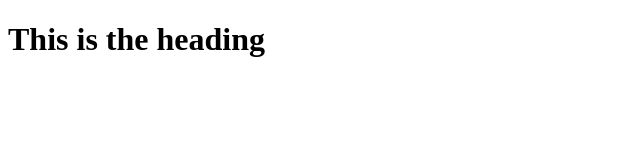
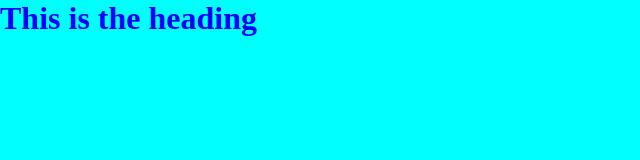
Before and after one commit to RazaSayyed786/GItTesting, a plain HTML site: page index.html in a window 1280 px wide. Shown: the whole page, without its empty margins (0-640 px from the left). Drawn offline with Linux system fonts and the light colour scheme.

Commit message:
First Commit

```diff
--- a/index.html
+++ b/index.html
@@ -4,6 +4,7 @@
     <meta charset="UTF-8">
     <meta name="viewport" content="width=device-width, initial-scale=1.0">
     <title>Document</title>
+    <link rel="stylesheet" href="style.css">
 </head>
 <body>
     <h1>This is the heading </h1>
--- /dev/null
+++ b/style.css
@@ -0,0 +1,6 @@
+*{
+    margin: 0;
+    padding: 0;
+    background-color: aqua;
+    color: blue;
+}
```
